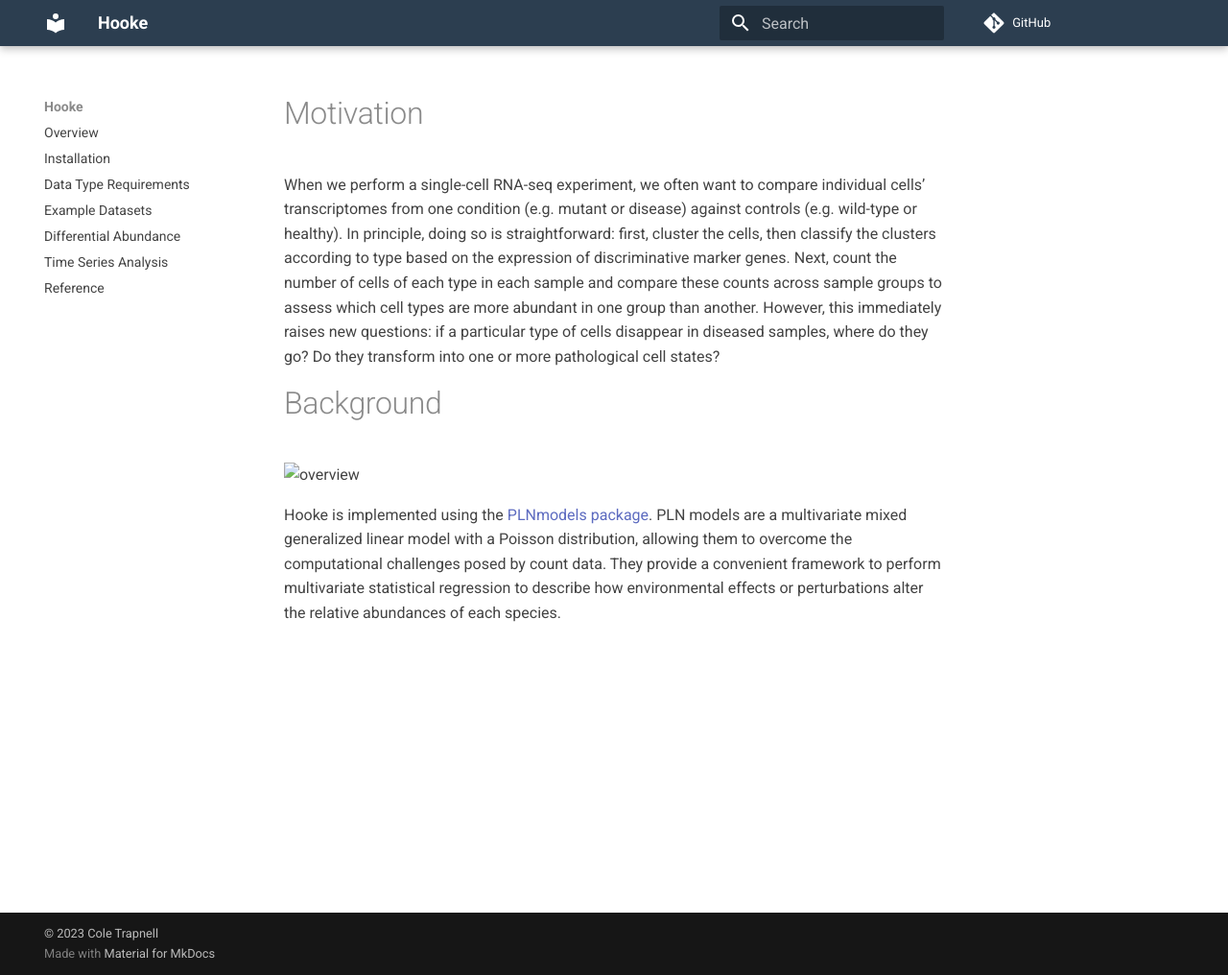
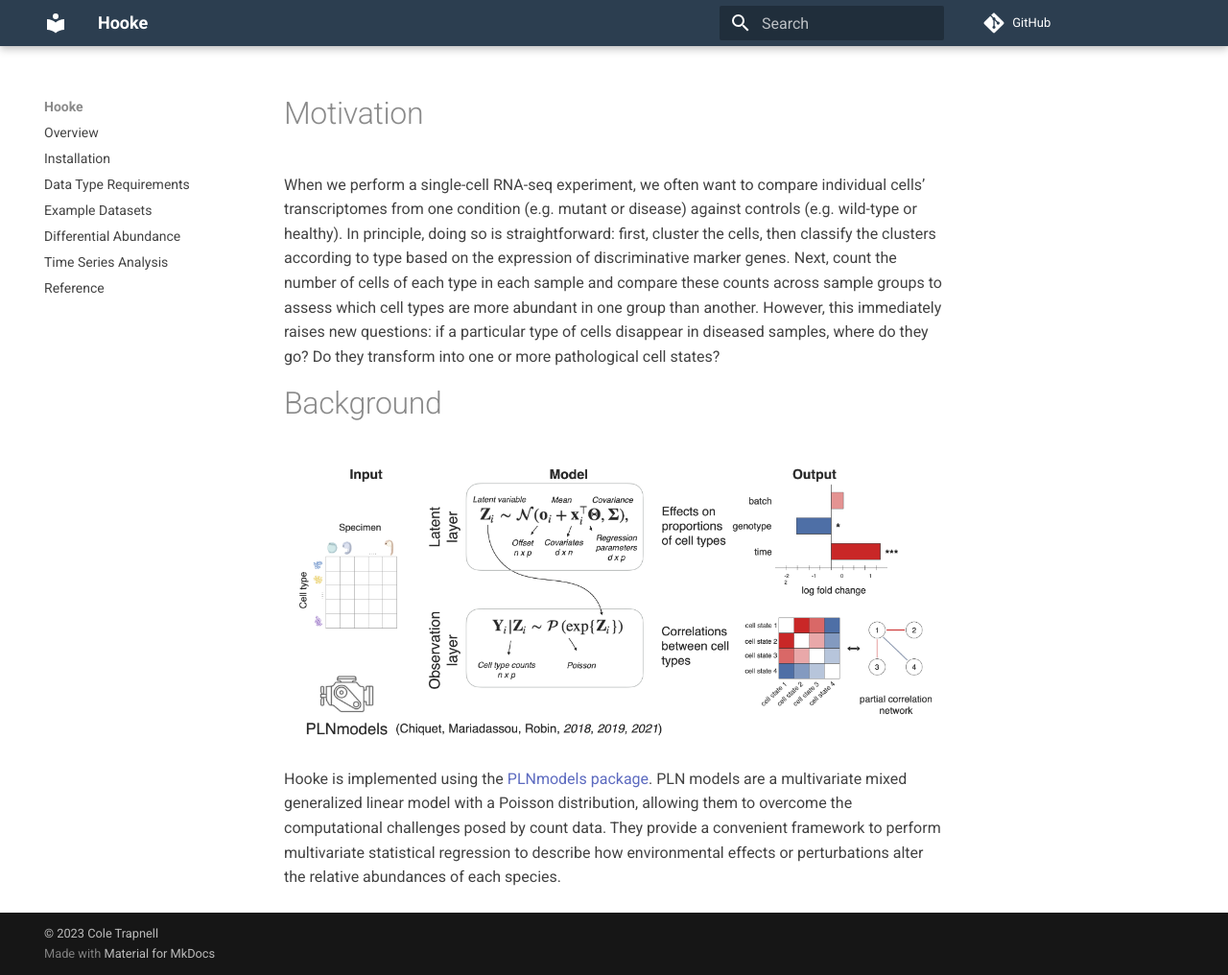
Before and after one commit to cole-trapnell-lab/hooke, an MkDocs documentation site: the page built from docs/background.md, in a window 1280 px wide and 1016 px high. Shown: the whole window at 96% size. Built offline with MkDocs 1.6.1 and Material for MkDocs 9.7.7, drawn with Linux system fonts in a browser that asks for light colours; comment, search, counter and statistics services are not loaded.

Commit message:
fix path

```diff
--- a/docs/background.md
+++ b/docs/background.md
@@ -5,7 +5,7 @@ When we perform a single-cell RNA-seq experiment, we often want to compare indiv
 
 # Background
 
-![overview](docs/assets/how_it_works.png)
+![overview](assets/how_it_works.png)
 
 Hooke is implemented using the [PLNmodels package](https://pln-team.github.io/PLNmodels/index.html). PLN models are a multivariate mixed generalized linear model with a Poisson distribution, allowing them to overcome the computational challenges posed by count data. They provide a convenient framework to perform multivariate statistical regression to describe how environmental effects or perturbations alter the relative abundances of each species.
 
```
